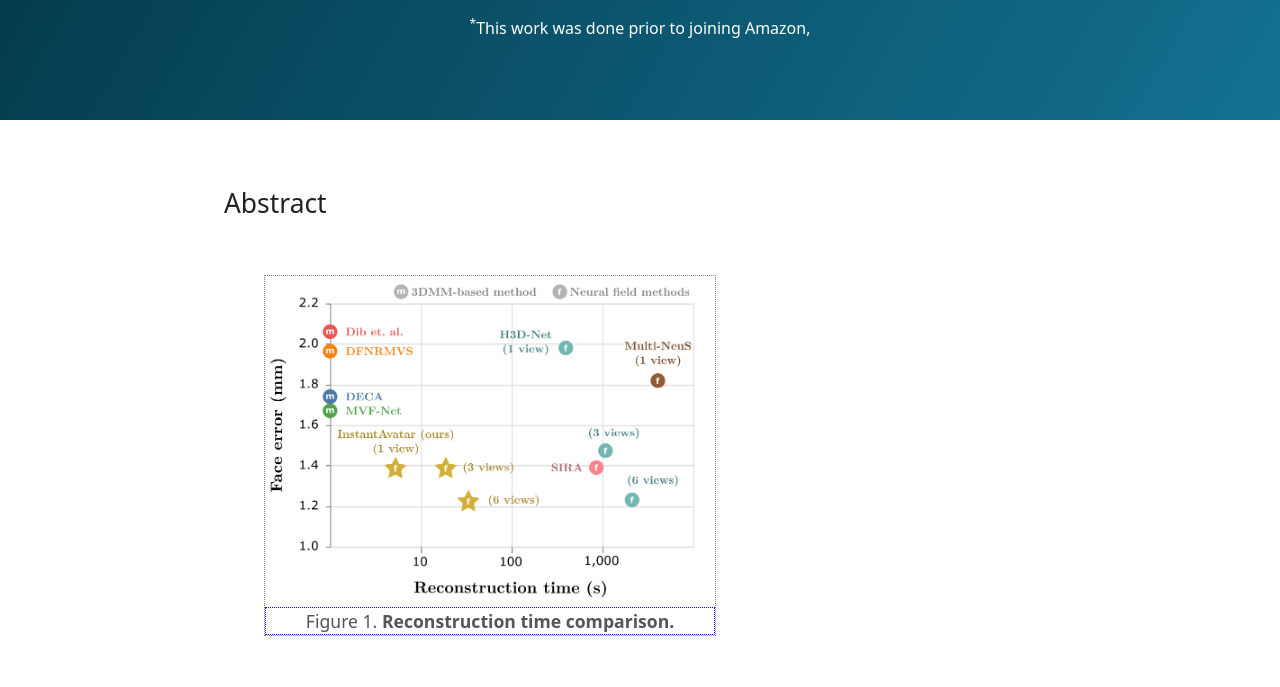
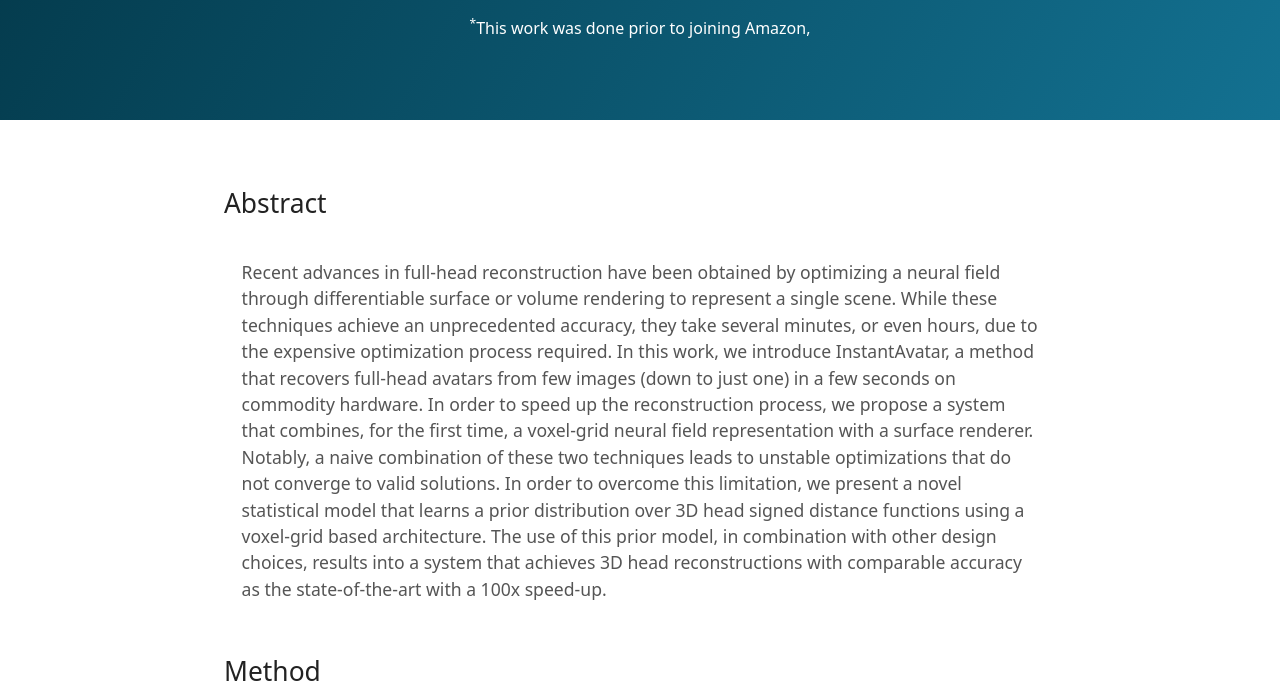
Before and after one commit to CrisalixSA/instant-avatar, a Jekyll site: the page built from index.md, in a window 1280 px wide and 1400 px high, scrolled down 369 px. Shown: the top 687 px of the window. Built offline with Jekyll 4.4.1, drawn with Linux system fonts in a browser that asks for light colours; our own code applies the rules of GitHub Pages for plain Markdown files; some of the changed text lies outside the part shown; grey boxes are pictures that could not be loaded.

Commit message:
Relocated teaser down further

```diff
--- a/index.md
+++ b/index.md
@@ -3,6 +3,15 @@ layout: default
 ---
 
 ## Abstract
+
+Recent advances in full-head reconstruction have been obtained by optimizing a neural field through differentiable surface or volume rendering to represent a single scene. While these techniques achieve an unprecedented accuracy, they take several minutes, or even hours, due to the expensive optimization process required. In this work, we introduce InstantAvatar, a method that recovers full-head avatars from few images (down to just one) in a few seconds on commodity hardware. In order to speed up the reconstruction process, we propose a system that combines, for the first time, a voxel-grid neural field representation with a surface renderer. Notably, a naive combination of these two techniques leads to unstable optimizations that do not converge to valid solutions. In order to overcome this limitation, we present a novel statistical model that learns a prior distribution over 3D head signed distance functions using a voxel-grid based architecture. The use of this prior model, in combination with other design choices, results into a system that achieves 3D head reconstructions with comparable accuracy as the state-of-the-art with a 100x speed-up.
+
+## Method
+
+<figure align="center"  style="margin-top: 2em; margin-bottom: 2em">
+  <img src="assets/images/key_insights.png" width="700" />
+  <figcaption>Figure 2. <b>Key insights regarding speed and stability.</b></figcaption>
+</figure>
 
 <figure align="center"  style="margin-top: 2em; margin-bottom: 2em">
   <img src="assets/images/teaser.png" width="450" />
@@ -17,15 +26,6 @@ layout: default
 <figure align="center"  style="margin-top: 2em; margin-bottom: 2em">
   <img src="assets/images/teaser.png" width="450" />
   <figcaption>Figure 1. <b>Reconstruction time comparison.</b></figcaption>
-</figure>
-
-Recent advances in full-head reconstruction have been obtained by optimizing a neural field through differentiable surface or volume rendering to represent a single scene. While these techniques achieve an unprecedented accuracy, they take several minutes, or even hours, due to the expensive optimization process required. In this work, we introduce InstantAvatar, a method that recovers full-head avatars from few images (down to just one) in a few seconds on commodity hardware. In order to speed up the reconstruction process, we propose a system that combines, for the first time, a voxel-grid neural field representation with a surface renderer. Notably, a naive combination of these two techniques leads to unstable optimizations that do not converge to valid solutions. In order to overcome this limitation, we present a novel statistical model that learns a prior distribution over 3D head signed distance functions using a voxel-grid based architecture. The use of this prior model, in combination with other design choices, results into a system that achieves 3D head reconstructions with comparable accuracy as the state-of-the-art with a 100x speed-up.
-
-## Method
-
-<figure align="center"  style="margin-top: 2em; margin-bottom: 2em">
-  <img src="assets/images/key_insights.png" width="700" />
-  <figcaption>Figure 2. <b>Key insights regarding speed and stability.</b></figcaption>
 </figure>
 
 Combined with some techniques originated from a few key insights, our rapid 3D reconstruction pipeline builds on top of [IDR](https://arxiv.org/abs/2003.09852) and [H3D-Net](https://arxiv.org/abs/2107.12512). We find that surface rendering is more computationally efficient than volumetric rendering since its sampling size is considerably smaller. Therefore, we show that using grid-based representations together with this efficient rendering increase the speed of convergence significantly. However, both of these concepts make the optimization process more challenging in terms of stability. In order to diminish these side effects: we employ a statistical shape prior for guiding the optimization first steps through a valid latent space; using progressive key schedules to make proper usage of each level-of-detail (similar to concurrent work [Neuralangelo](https://arxiv.org/abs/2306.03092/)); and supervising with normal cues for increasing its robustness.
```
